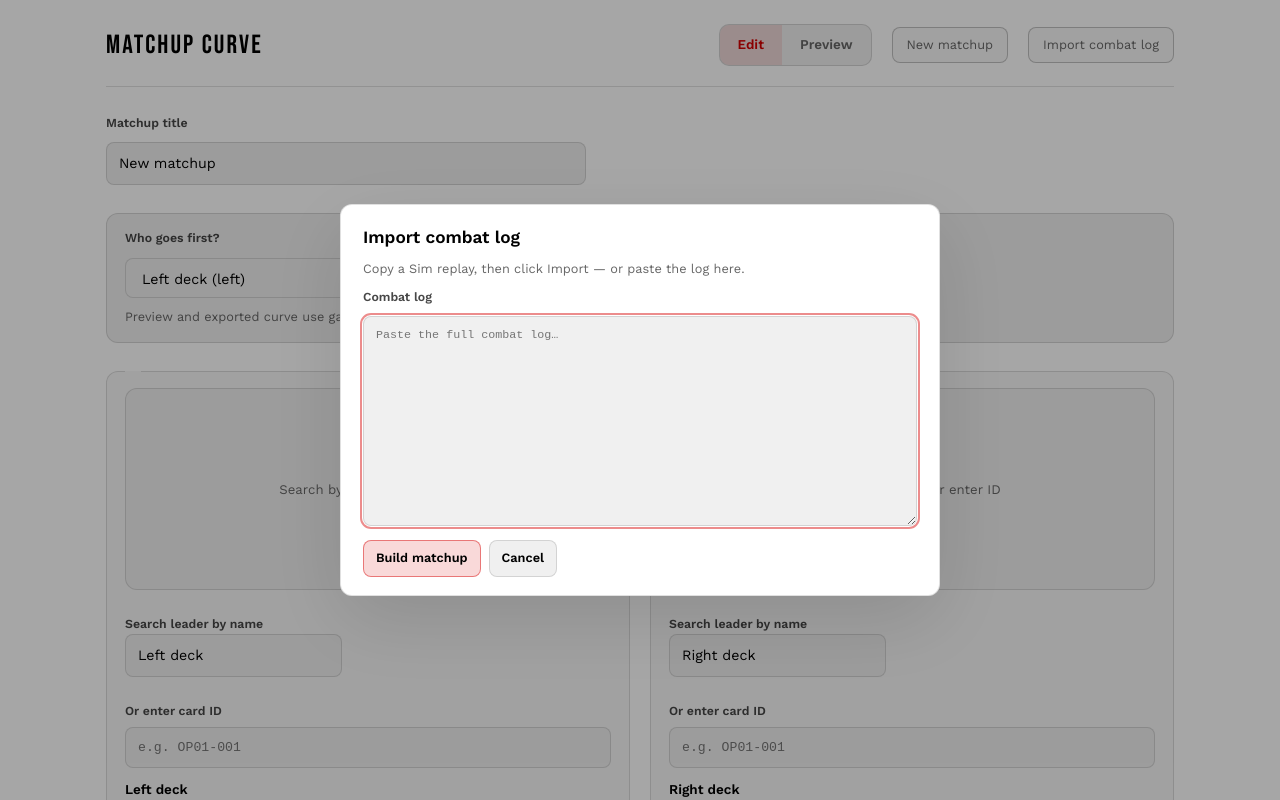
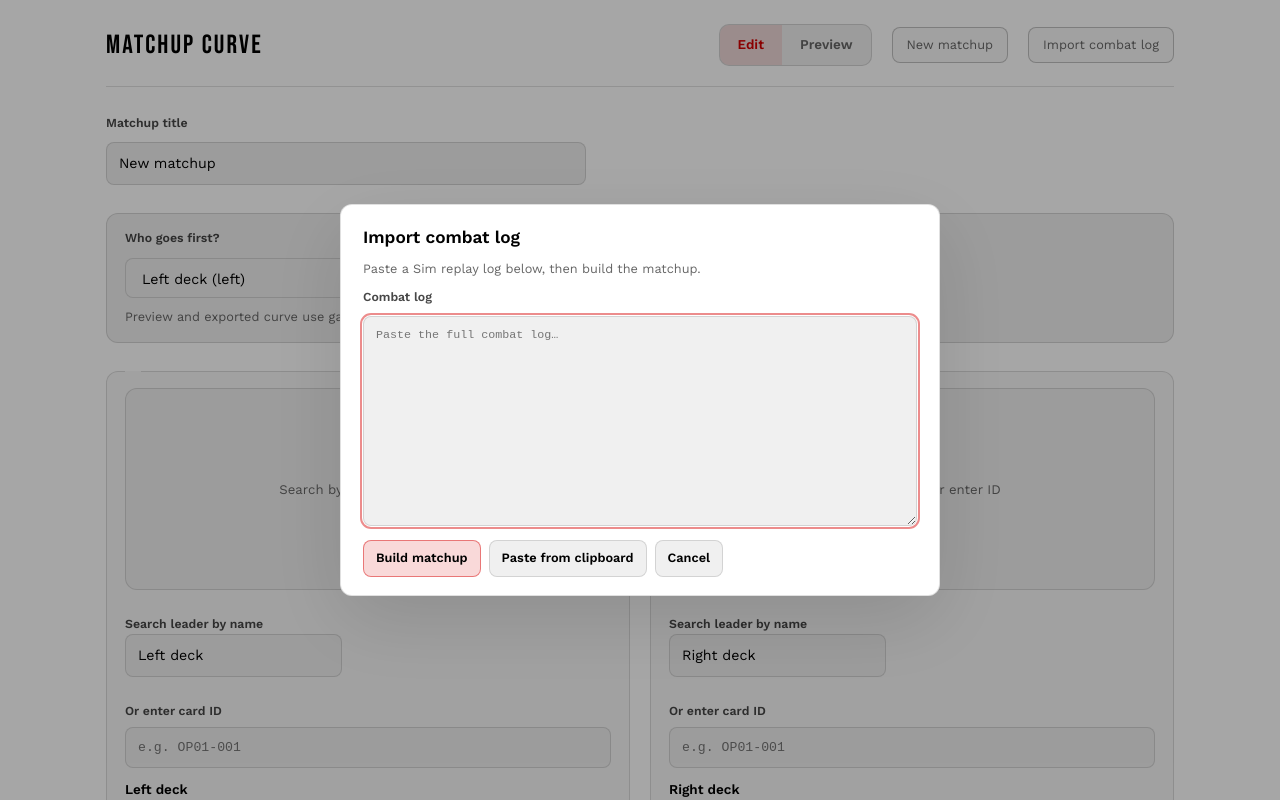
Before and after one commit to JimmyLieu/optcg-turn-simulator, a React (Vite) app: page / in a window 1280 px wide. Both pictures are taken after a click on the button "Import combat log". Shown: the top 800 px of the page. Built offline with nearby package versions, Linux system fonts and the light colour scheme.

Commit message:
import combat log button

```diff
--- a/src/editor/ImportCombatLog.tsx
+++ b/src/editor/ImportCombatLog.tsx
@@ -1,4 +1,4 @@
-import { useEffect, useId, useRef, useState } from 'react'
+import { useCallback, useEffect, useId, useRef, useState } from 'react'
 import type { EditorMatchup } from './model'
 import { combatLogToEditorMatchup, CombatLogParseError } from '../lib/parseCombatLog'
 
@@ -19,9 +19,20 @@ export function ImportCombatLogButton({ onImported }: Props) {
   const [open, setOpen] = useState(false)
   const [draft, setDraft] = useState('')
   const [error, setError] = useState<string | null>(null)
-  const [busy, setBusy] = useState(false)
+  const [pasting, setPasting] = useState(false)
   const textareaId = useId()
   const textareaRef = useRef<HTMLTextAreaElement>(null)
+
+  const close = useCallback(() => {
+    setOpen(false)
+    setError(null)
+  }, [])
+
+  const openModal = useCallback(() => {
+    setDraft('')
+    setError(null)
+    setOpen(true)
+  }, [])
 
   useEffect(() => {
     if (!open) return
@@ -29,18 +40,25 @@ export function ImportCombatLogButton({ onImported }: Props) {
     return () => window.clearTimeout(t)
   }, [open])
 
+  useEffect(() => {
+    if (!open) return
+    const onKeyDown = (e: KeyboardEvent) => {
+      if (e.key === 'Escape') close()
+    }
+    document.addEventListener('keydown', onKeyDown)
+    return () => document.removeEventListener('keydown', onKeyDown)
+  }, [open, close])
+
   const applyLog = (raw: string) => {
     const text = raw.trim()
     if (!text) {
-      setError('Clipboard is empty — copy a combat log first, or paste it below.')
-      setOpen(true)
+      setError('Paste a combat log above, or use Paste from clipboard.')
       return false
     }
     try {
       onImported(combatLogToEditorMatchup(text))
-      setOpen(false)
+      close()
       setDraft('')
-      setError(null)
       return true
     } catch (e) {
       const message =
@@ -48,21 +66,20 @@ export function ImportCombatLogButton({ onImported }: Props) {
           ? e.message
           : 'Could not parse this combat log.'
       setError(message)
-      setOpen(true)
       return false
     }
   }
 
-  const onClickImport = async () => {
-    setBusy(true)
+  const pasteFromClipboard = async () => {
+    setPasting(true)
     setError(null)
     const clip = await readClipboardText()
-    setBusy(false)
-    if (clip) {
-      applyLog(clip)
+    setPasting(false)
+    if (!clip) {
+      setError('Could not read the clipboard — paste the log manually below.')
       return
     }
-    setOpen(true)
+    setDraft(clip)
   }
 
   return (
@@ -70,10 +87,9 @@ export function ImportCombatLogButton({ onImported }: Props) {
       <button
         type="button"
         className="app-toolbar__reset"
-        disabled={busy}
-        onClick={() => void onClickImport()}
+        onClick={openModal}
       >
-        {busy ? 'Reading…' : 'Import combat log'}
+        Import combat log
       </button>
 
       {open ? (
@@ -83,13 +99,13 @@ export function ImportCombatLogButton({ onImported }: Props) {
           aria-modal="true"
           aria-labelledby="mu-import-title"
         >
-          <div className="mu-import__backdrop" onClick={() => setOpen(false)} />
+          <div className="mu-import__backdrop" onClick={close} />
           <div className="mu-import__panel">
             <h2 id="mu-import-title" className="mu-import__title">
               Import combat log
             </h2>
             <p className="mu-import__hint">
-              Copy a Sim replay, then click Import — or paste the log here.
+              Paste a Sim replay log below, then build the matchup.
             </p>
             <label className="mu-editor__label" htmlFor={textareaId}>
               Combat log
@@ -99,7 +115,10 @@ export function ImportCombatLogButton({ onImported }: Props) {
               id={textareaId}
               className="mu-import__textarea"
               value={draft}
-              onChange={(e) => setDraft(e.target.value)}
+              onChange={(e) => {
+                setDraft(e.target.value)
+                if (error) setError(null)
+              }}
               placeholder="Paste the full combat log…"
               spellCheck={false}
             />
@@ -112,7 +131,15 @@ export function ImportCombatLogButton({ onImported }: Props) {
               >
                 Build matchup
               </button>
-              <button type="button" className="mu-editor__btn" onClick={() => setOpen(false)}>
+              <button
+                type="button"
+                className="mu-editor__btn"
+                disabled={pasting}
+                onClick={() => void pasteFromClipboard()}
+              >
+                {pasting ? 'Reading…' : 'Paste from clipboard'}
+              </button>
+              <button type="button" className="mu-editor__btn" onClick={close}>
                 Cancel
               </button>
             </div>
```
